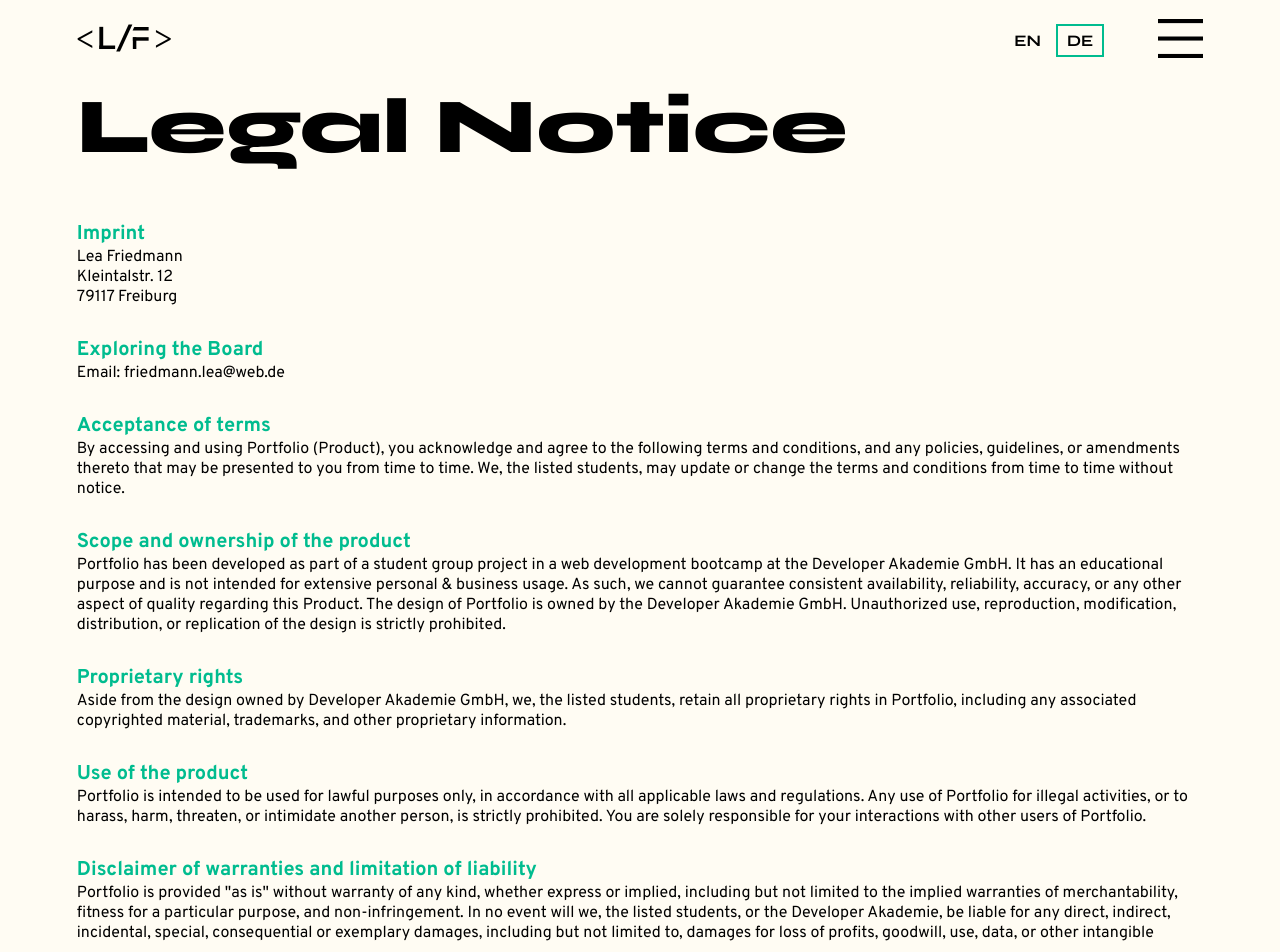
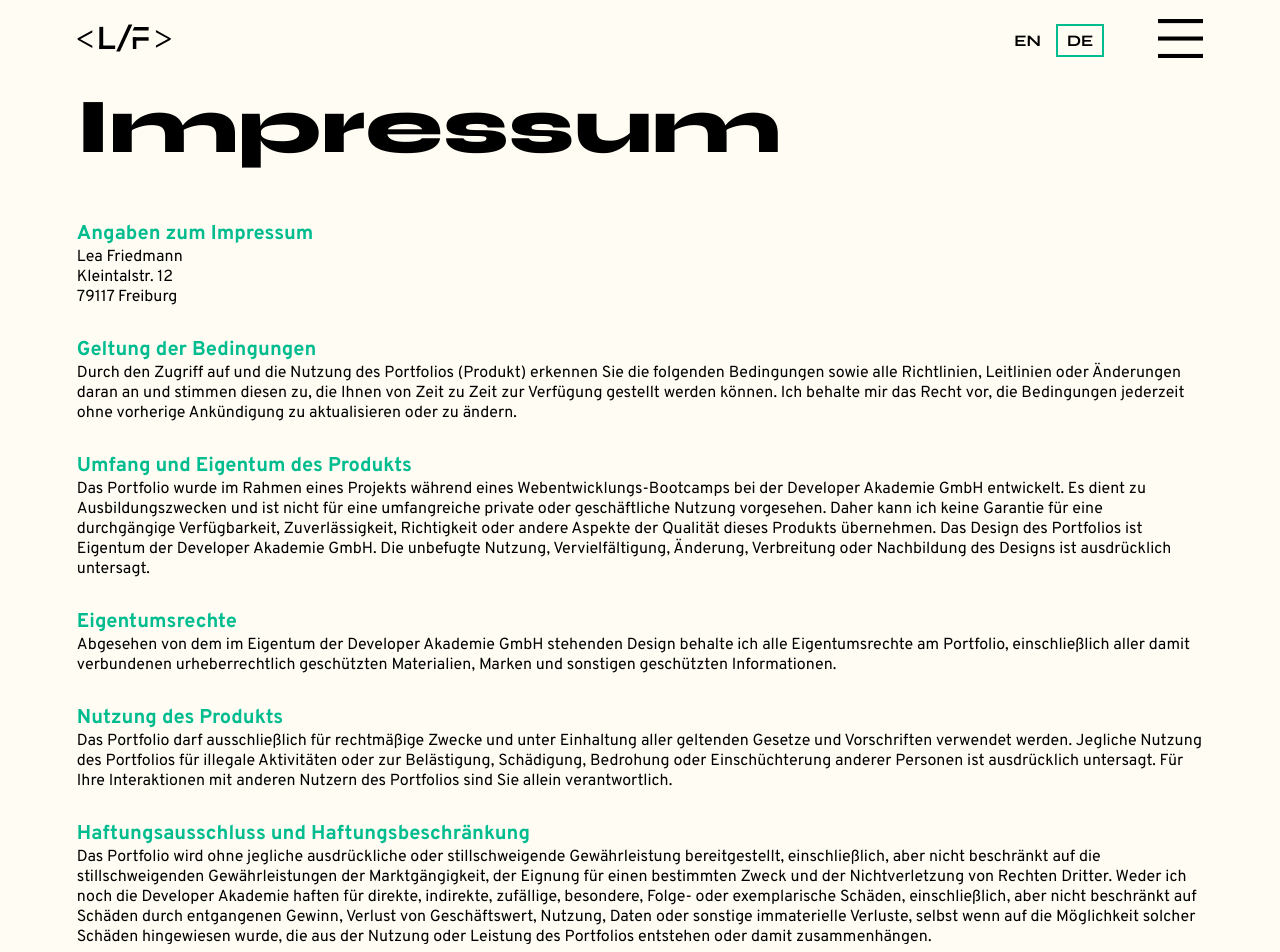
Before and after one commit to LeaFriedmann/portfolio, an Angular app: page /legal-notice in a window 1280 px wide. Shown: the top 952 px of the page. Built offline with nearby package versions, Linux system fonts and the light colour scheme.

Commit message:
feat: german translation legal notice

```diff
--- a/src/app/pages/legal-notice/legal-notice.html
+++ b/src/app/pages/legal-notice/legal-notice.html
@@ -1,5 +1,6 @@
 <section class="section-legal-notice">
   <div class="section-settings">
+    @if (language.langSetting() == 'en') {
       <h2>Legal Notice</h2>
 
       <h3>Imprint</h3>
@@ -10,20 +11,17 @@
         <li>79117 Freiburg</li>
       </ul>
 
-    <h3>Exploring the Board</h3>
-    <p>Email: friedmann.lea@web.de</p>
-
       <h3>Acceptance of terms</h3>
       <p>
         By accessing and using Portfolio (Product), you acknowledge and agree to the following terms and conditions, and any policies,
-      guidelines, or amendments thereto that may be presented to you from time to time. We, the listed students, may update or change the
-      terms and conditions from time to time without notice.
+        guidelines, or amendments thereto that may be presented to you from time to time. I may update or change the terms and conditions
+        from time to time without notice.
       </p>
 
       <h3>Scope and ownership of the product</h3>
       <p>
-      Portfolio has been developed as part of a student group project in a web development bootcamp at the Developer Akademie GmbH. It has
-      an educational purpose and is not intended for extensive personal & business usage. As such, we cannot guarantee consistent
+        Portfolio has been developed as part of a project in a web development bootcamp at the Developer Akademie GmbH. It has an
+        educational purpose and is not intended for extensive personal & business usage. As such, I cannot guarantee consistent
         availability, reliability, accuracy, or any other aspect of quality regarding this Product. The design of Portfolio is owned by the
         Developer Akademie GmbH. Unauthorized use, reproduction, modification, distribution, or replication of the design is strictly
         prohibited.
@@ -31,8 +29,8 @@
 
       <h3>Proprietary rights</h3>
       <p>
-      Aside from the design owned by Developer Akademie GmbH, we, the listed students, retain all proprietary rights in Portfolio, including
-      any associated copyrighted material, trademarks, and other proprietary information.
+        Aside from the design owned by Developer Akademie GmbH, I retain all proprietary rights in Portfolio, including any associated
+        copyrighted material, trademarks, and other proprietary information.
       </p>
 
       <h3>Use of the product</h3>
@@ -45,19 +43,81 @@
       <h3>Disclaimer of warranties and limitation of liability</h3>
       <p>
         Portfolio is provided "as is" without warranty of any kind, whether express or implied, including but not limited to the implied
-      warranties of merchantability, fitness for a particular purpose, and non-infringement. In no event will we, the listed students, or
-      the Developer Akademie, be liable for any direct, indirect, incidental, special, consequential or exemplary damages, including but not
-      limited to, damages for loss of profits, goodwill, use, data, or other intangible losses, even if we have been advised of the
-      possibility of such damages, arising out of or in connection with the use or performance of Portfolio.
+        warranties of merchantability, fitness for a particular purpose, and non-infringement. In no event will I or the Developer Akademie,
+        be liable for any direct, indirect, incidental, special, consequential or exemplary damages, including but not limited to, damages
+        for loss of profits, goodwill, use, data, or other intangible losses, even if I have been advised of the possibility of such
+        damages, arising out of or in connection with the use or performance of Portfolio.
       </p>
 
       <h3>Indemnity</h3>
       <p>
-      You agree to indemnify, defend and hold harmless us, the listed students, the Developer Akademie, and our affiliates, partners,
-      officers, directors, agents, and employees, from and against any claim, demand, loss, damage, cost, or liability (including reasonable
-      legal fees) arising out of or relating to your use of Portfolio and/or your breach of this Legal Notice.
+        You agree to indemnify, defend and hold harmless me, the Developer Akademie, and our affiliates, partners, officers, directors,
+        agents, and employees, from and against any claim, demand, loss, damage, cost, or liability (including reasonable legal fees)
+        arising out of or relating to your use of Portfolio and/or your breach of this Legal Notice.
       </p>
-    <p>For any questions or notices, please contact us at [Contact Email].</p>
+      <p>For any questions or notices, please contact me at friedman.lea@web.de</p>
       <p>Date: September 28, 2026</p>
+    }
+    @if (language.langSetting() == 'de') {
+      <h2>Impressum</h2>
+
+      <h3>Angaben zum Impressum</h3>
+
+      <ul>
+        <li>Lea Friedmann</li>
+        <li>Kleintalstr. 12</li>
+        <li>79117 Freiburg</li>
+      </ul>
+
+      <h3>Geltung der Bedingungen</h3>
+      <p>
+        Durch den Zugriff auf und die Nutzung des Portfolios (Produkt) erkennen Sie die folgenden Bedingungen sowie alle Richtlinien,
+        Leitlinien oder Änderungen daran an und stimmen diesen zu, die Ihnen von Zeit zu Zeit zur Verfügung gestellt werden können. Ich
+        behalte mir das Recht vor, die Bedingungen jederzeit ohne vorherige Ankündigung zu aktualisieren oder zu ändern.
+      </p>
+
+      <h3>Umfang und Eigentum des Produkts</h3>
+      <p>
+        Das Portfolio wurde im Rahmen eines Projekts während eines Webentwicklungs-Bootcamps bei der Developer Akademie GmbH entwickelt. Es
+        dient zu Ausbildungszwecken und ist nicht für eine umfangreiche private oder geschäftliche Nutzung vorgesehen. Daher kann ich keine
+        Garantie für eine durchgängige Verfügbarkeit, Zuverlässigkeit, Richtigkeit oder andere Aspekte der Qualität dieses Produkts
+        übernehmen. Das Design des Portfolios ist Eigentum der Developer Akademie GmbH. Die unbefugte Nutzung, Vervielfältigung, Änderung,
+        Verbreitung oder Nachbildung des Designs ist ausdrücklich untersagt.
+      </p>
+
+      <h3>Eigentumsrechte</h3>
+      <p>
+        Abgesehen von dem im Eigentum der Developer Akademie GmbH stehenden Design behalte ich alle Eigentumsrechte am Portfolio,
+        einschließlich aller damit verbundenen urheberrechtlich geschützten Materialien, Marken und sonstigen geschützten Informationen.
+      </p>
+
+      <h3>Nutzung des Produkts</h3>
+      <p>
+        Das Portfolio darf ausschließlich für rechtmäßige Zwecke und unter Einhaltung aller geltenden Gesetze und Vorschriften verwendet
+        werden. Jegliche Nutzung des Portfolios für illegale Aktivitäten oder zur Belästigung, Schädigung, Bedrohung oder Einschüchterung
+        anderer Personen ist ausdrücklich untersagt. Für Ihre Interaktionen mit anderen Nutzern des Portfolios sind Sie allein
+        verantwortlich.
+      </p>
+
+      <h3>Haftungsausschluss und Haftungsbeschränkung</h3>
+      <p>
+        Das Portfolio wird ohne jegliche ausdrückliche oder stillschweigende Gewährleistung bereitgestellt, einschließlich, aber nicht
+        beschränkt auf die stillschweigenden Gewährleistungen der Marktgängigkeit, der Eignung für einen bestimmten Zweck und der
+        Nichtverletzung von Rechten Dritter. Weder ich noch die Developer Akademie haften für direkte, indirekte, zufällige, besondere,
+        Folge- oder exemplarische Schäden, einschließlich, aber nicht beschränkt auf Schäden durch entgangenen Gewinn, Verlust von
+        Geschäftswert, Nutzung, Daten oder sonstige immaterielle Verluste, selbst wenn auf die Möglichkeit solcher Schäden hingewiesen
+        wurde, die aus der Nutzung oder Leistung des Portfolios entstehen oder damit zusammenhängen.
+      </p>
+
+      <h3>Freistellung</h3>
+      <p>
+        Sie erklären sich damit einverstanden, mich, die Developer Akademie sowie unsere verbundenen Unternehmen, Partner, leitenden
+        Angestellten, Geschäftsführer, Vertreter und Mitarbeiter von allen Ansprüchen, Forderungen, Verlusten, Schäden, Kosten oder
+        Haftungsverpflichtungen (einschließlich angemessener Rechtskosten) freizustellen, zu verteidigen und schadlos zu halten, die aus
+        Ihrer Nutzung des Portfolios und/oder Ihrem Verstoß gegen dieses Impressum entstehen oder damit zusammenhängen.
+      </p>
+      <p>Bei Fragen oder Mitteilungen können Sie mich unter friedman.lea@web.de kontaktieren.</p>
+      <p>Datum: 28. September 2026</p>
+    }
   </div>
 </section>
--- a/src/app/pages/legal-notice/legal-notice.ts
+++ b/src/app/pages/legal-notice/legal-notice.ts
@@ -1,4 +1,5 @@
-import { Component } from '@angular/core';
+import { Component, inject } from '@angular/core';
+import { LanguageService } from '../../shared/services/language-service';
 
 @Component({
   selector: 'app-legal-notice',
@@ -6,4 +7,6 @@ import { Component } from '@angular/core';
   templateUrl: './legal-notice.html',
   styleUrl: './legal-notice.scss',
 })
-export class LegalNotice {}
+export class LegalNotice {
+  language = inject(LanguageService);
+}
```
Lines whose indentation alone changed are shown as unchanged.
